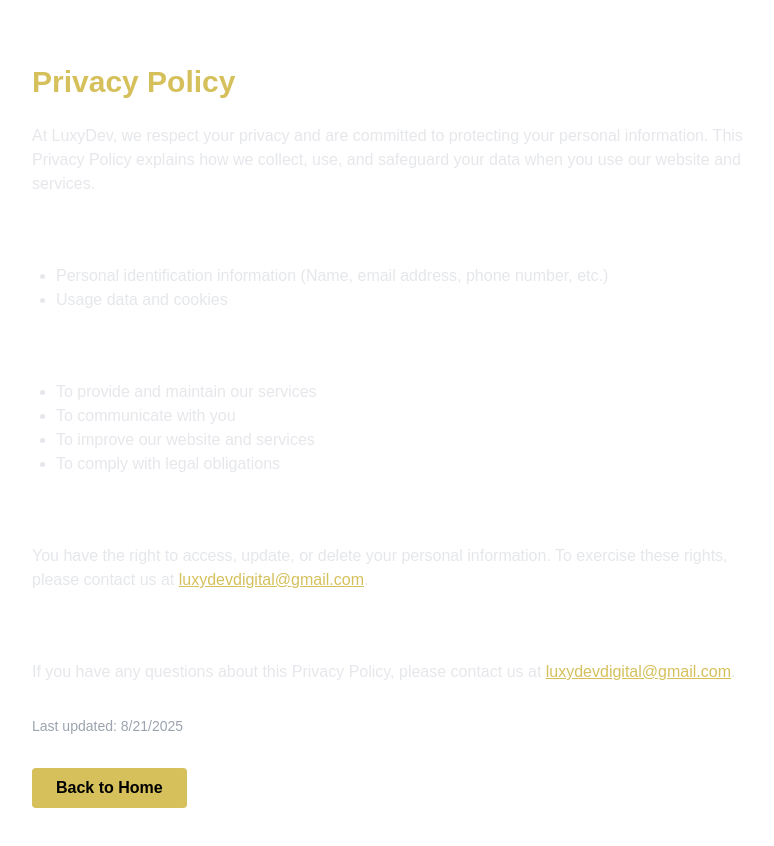
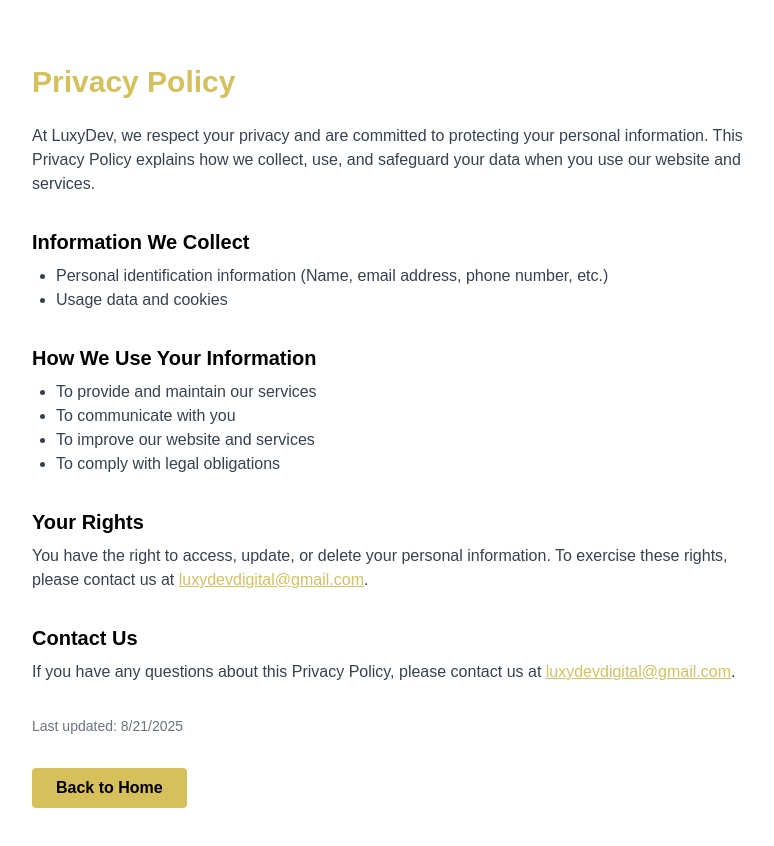
Before and after one commit to UrDevUp/portfolio-, a React (Vite) app: page /PrivacyPolicy in a window 1280 px wide. Shown: the top 846 px of the page, without its empty margins (240-1014 px from the left). Built offline with nearby package versions, Linux system fonts and the light colour scheme; no server answers; a web font is replaced by a local one.

Commit message:
set light as default  mode

```diff
--- a/src/App.jsx
+++ b/src/App.jsx
@@ -12,7 +12,7 @@ const App = () => {
   return (
     <ThemeProvider>
       <Router>
-        <Suspense fallback={<div className="flex items-center justify-center min-h-screen bg-black"><Loading /></div>}>
+        <Suspense fallback={<div className="flex items-center justify-center min-h-screen dark:bg-black"><Loading /></div>}>
           <Routes>
             <Route path="/" element={<Home />} />
             <Route path="/PrivacyPolicy" element={<PrivacyPolicy />} />
--- a/src/theme.jsx
+++ b/src/theme.jsx
@@ -57,9 +57,9 @@ const ThemeContext = createContext();
 
 export function ThemeProvider({ children }) {
   const [theme, setTheme] = useState(() => {
-    // Check localStorage first, fallback to dark mode
+    // Check localStorage first, fallback to light mode
     const savedTheme = localStorage.getItem("theme");
-    return savedTheme || "dark";
+    return savedTheme || "light";
   });
 
   // Set Tailwind dark mode class on <html> for global theme
```
